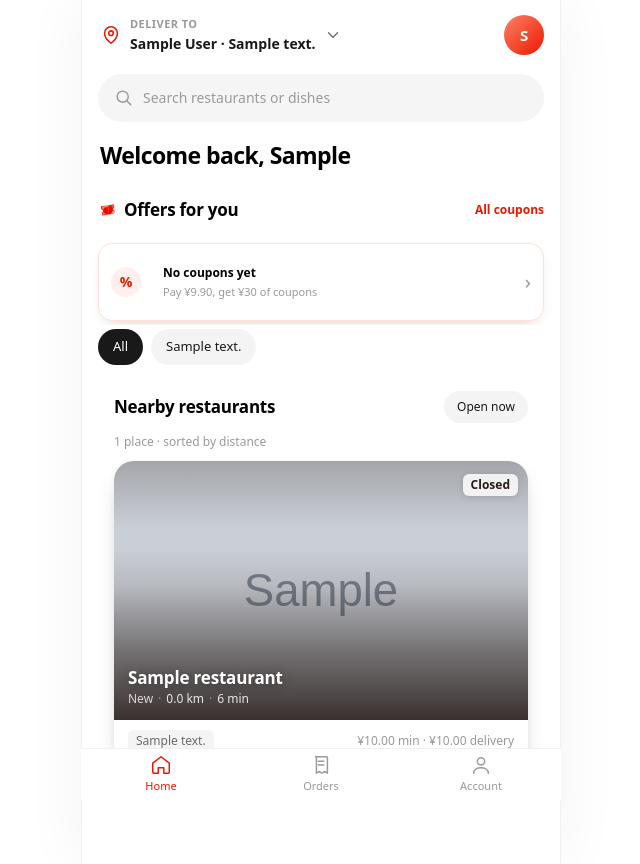
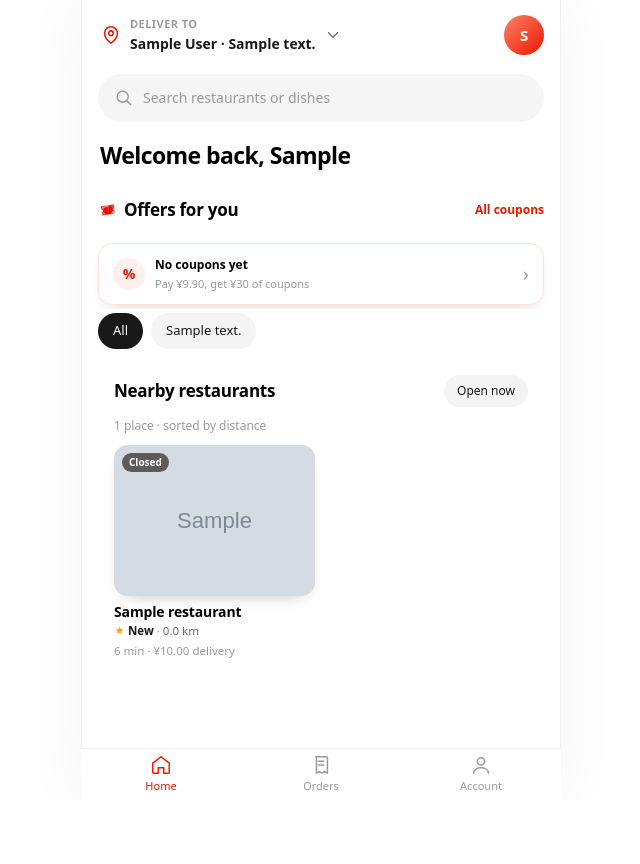
Before and after one commit to LiuZongrun7/xllm, a Flask app: page /customer/ in a window 1280 px wide. Shown: the whole page, without its empty margins (319-959 px from the left). After the commit the page ends 790 px from the top, so only its background shows below. Run offline with Flask 3, Linux system fonts and the light colour scheme; the visitor is signed in with stand-in values (Sample User, id 1); tables that the repository leaves empty hold one stand-in row (values such as "Sample post"); grey boxes marked "Sample" are stand-in pictures.

Commit message:
home: a two-column grid that shows its cards' minds
Restaurant cards are half as wide and twice as informative: photo on top,
then name, rating with a 30-day order count, distance, ETA and delivery fee,
and a row of the visitor's own coupon chips. One screen now compares four
kitchens instead of two.

Coupons themselves stopped being rectangles with a small sticker: a generated
blank ticket (red stub, cream body, perforation) is the card background and
the amount, title and expiry are laid over it — on the coupon list and in the
home strip, which is now a row of the same tickets.

```diff
--- a/server/customer/routes.py
+++ b/server/customer/routes.py
@@ -37,7 +37,7 @@
 ================================================================================
 """
 
-from datetime import datetime
+from datetime import datetime, timedelta
 from decimal import Decimal
 
 from flask import Blueprint, current_app, render_template, request
@@ -97,14 +97,32 @@ def _distance(restaurant: Restaurant, address: CustomerAddress | None):
                         float(address.lat), float(address.lng))
 
 
+def _orders_last_30d(restaurant_ids: list[int] | None = None) -> dict[int, int]:
+    """近 30 天每家店的成交单量（取消的不算）—— 卡片上那句"月售 xx"。
+
+    一次聚合查完所有店，不要在循环里按店查（4 家店看不出差别，
+    40 家店就是 40 次往返）。
+    """
+    cutoff = datetime.now() - timedelta(days=30)
+    query = (db.session.query(Order.restaurant_id, db.func.count(Order.id))
+             .filter(Order.created_at >= cutoff, Order.status != "cancelled"))
+    if restaurant_ids is not None:
+        if not restaurant_ids:
+            return {}
+        query = query.filter(Order.restaurant_id.in_(restaurant_ids))
+    return {rid: int(count) for rid, count in query.group_by(Order.restaurant_id).all()}
+
+
 def _restaurant_card(rest: Restaurant, address: CustomerAddress | None,
-                     with_menu: bool = False) -> dict:
+                     with_menu: bool = False,
+                     orders_30d: int | None = None) -> dict:
     distance = _distance(rest, address)
     data = rest.to_dict(with_menu=with_menu)
     data.update({
         "distance_km": distance,
         "rating": rating_summary("restaurant", rest.id)["rating"],
         "review_count": rating_summary("restaurant", rest.id)["review_count"],
+        "orders_30d": orders_30d if orders_30d is not None else 0,
         "state": restaurant_state(rest),
         "emoji": cuisine_emoji(rest.cuisine),
         "eta_minutes": int(rest.avg_prep_minutes or 20) + (
@@ -137,7 +155,10 @@ def _visible_restaurants(q: str = "", cuisine: str = "", only_open: bool = False
         query = query.filter(Restaurant.cuisine == cuisine)
 
     address = _my_address()
-    cards = [_restaurant_card(rest, address) for rest in query.all()]
+    rows = query.all()
+    counts = _orders_last_30d([rest.id for rest in rows])
+    cards = [_restaurant_card(rest, address, orders_30d=counts.get(rest.id, 0))
+             for rest in rows]
     if only_open:
         cards = [c for c in cards if c["state"]["accepting"]]
 
@@ -293,7 +314,8 @@ def restaurant_detail(restaurant_id: int):
         return err("Restaurant not found", 404)
     address = _my_address()
     distance = _distance(rest, address)
-    card = _restaurant_card(rest, address, with_menu=True)
+    card = _restaurant_card(rest, address, with_menu=True,
+                            orders_30d=_orders_last_30d([rest.id]).get(rest.id, 0))
     card["within_radius"] = (
         distance is not None and distance <= float(rest.delivery_radius_km)
     )
--- a/server/customer/static/css/customer.css
+++ b/server/customer/static/css/customer.css
@@ -869,6 +869,10 @@ body.c-body {
   gap: 10px;
   overflow-x: auto;
   scroll-snap-type: x mandatory;
+  /* ⚠️ 负边距 + 内边距让两边的卡片能滑到屏幕边缘，但 scroll-snap 会无视这层
+     padding，把第一张卡直接吸到容器边缘（实测 scrollLeft 变成 16，第一个券
+     被裁掉一截）。补一条 scroll-padding-left 才让吸附点和内容对齐。 */
+  scroll-padding-left: 16px;
   padding: 2px 16px 4px;
   margin: 0 -16px;
   scrollbar-width: none;
@@ -876,67 +880,38 @@ body.c-body {
 }
 .c-offers__track::-webkit-scrollbar { display: none; }
 
+/* 券条里唯一的例外：一张券都没有时，用这张占满一行的卡片代替票券 */
 .c-offertile {
-  position: relative;
-  flex: none;
-  scroll-snap-align: start;
-  display: flex;
-  align-items: stretch;
-  min-width: 176px;
-  max-width: 214px;
+  display: flex;
+  align-items: center;
+  gap: 10px;
+  width: 100%;
+  padding: 12px 14px;
   border-radius: 14px;
   background: #fff;
   border: 1px solid #FFE1D8;
-  box-shadow: 0 6px 16px -10px rgba(38, 18, 10, .35);
-  overflow: hidden;
+  box-shadow: 0 6px 16px -10px rgba(38, 18, 10, .3);
   text-decoration: none;
   color: inherit;
 }
-/* 票券左右两端的小缺口 */
-.c-offertile::before,
-.c-offertile::after {
-  content: "";
-  position: absolute;
-  left: 62px;
-  width: 10px;
-  height: 10px;
+.c-offertile__badge {
+  flex: none;
+  width: 32px; height: 32px;
+  display: grid; place-items: center;
   border-radius: 50%;
-  background: var(--c-bg, #F7F7F7);
-  border: 1px solid #FFE1D8;
-}
-.c-offertile::before { top: -6px; }
-.c-offertile::after { bottom: -6px; }
-
-.c-offertile__amount {
-  flex: none;
-  width: 68px;
-  display: flex;
-  align-items: center;
-  justify-content: center;
   background: var(--c-primary-weak);
   color: var(--c-primary);
-  font-size: 21px;
   font-weight: 800;
-  letter-spacing: -.02em;
-  border-right: 1px dashed #FFD2C6;
-}
-.c-offertile__amount small { font-size: 12px; font-weight: 700; margin-right: 1px; }
+  font-size: 14px;
+}
 .c-offertile__body {
   flex: 1;
   min-width: 0;
   display: flex;
   flex-direction: column;
-  justify-content: center;
   gap: 2px;
-  padding: 10px 12px;
-}
-.c-offertile__title {
-  font-size: var(--fs-6);
-  font-weight: 700;
-  white-space: nowrap;
-  overflow: hidden;
-  text-overflow: ellipsis;
-}
+}
+.c-offertile__title { font-size: var(--fs-6); font-weight: 700; }
 .c-offertile__sub {
   font-size: 11px;
   color: var(--c-text-3);
@@ -944,30 +919,97 @@ body.c-body {
   overflow: hidden;
   text-overflow: ellipsis;
 }
-
-/* 没有券时的那张：占满一行，不打票券缺口 */
-.c-offertile--empty {
-  align-items: center;
-  gap: 10px;
-  padding: 10px 12px;
+.c-offertile__chev { flex: none; color: var(--c-text-3); font-size: 20px; }
+
+/* ── 首页的双列餐厅网格 ──
+   一屏能看到四家，图在上、决策信息在下，横向比较不用点进去。 */
+.c-restgrid {
+  display: grid;
+  grid-template-columns: 1fr 1fr;
+  gap: 14px 12px;
+}
+.c-restgrid > .c-card { grid-column: 1 / -1; }
+
+.c-tile { display: flex; flex-direction: column; gap: 7px; text-decoration: none; color: inherit; }
+.c-tile:active { transform: scale(.985); }
+
+.c-tile__media {
+  position: relative;
+  display: block;
+  aspect-ratio: 4 / 3;
+  border-radius: 14px;
+  overflow: hidden;
+  box-shadow: 0 8px 18px -12px rgba(38, 18, 10, .4);
+}
+.c-tile__media .c-photo {
+  position: absolute;
+  inset: 0;
+  width: 100%; height: 100%;
+  object-fit: cover;
+  opacity: 0;
+  transition: opacity .25s ease, transform .45s cubic-bezier(.2, .7, .3, 1);
+}
+.c-tile__media .c-photo.is-loaded { opacity: 1; }
+.c-tile:hover .c-tile__media .c-photo { transform: scale(1.05); }
+.c-tile__fallback {
+  position: absolute; inset: 0;
+  display: flex; align-items: center; justify-content: center;
+  font-size: 40px;
+}
+.c-tile__state {
+  position: absolute;
+  left: 8px; top: 8px;
+  padding: 2px 7px;
+  border-radius: var(--r-pill);
+  background: rgba(24, 12, 8, .62);
+  -webkit-backdrop-filter: blur(6px);
+  backdrop-filter: blur(6px);
+  color: #fff;
+  font-size: 10px;
+  font-weight: 700;
+}
+
+.c-tile__body { display: flex; flex-direction: column; gap: 2px; min-width: 0; }
+.c-tile__name {
+  font-size: 14px;
+  font-weight: 700;
+  letter-spacing: -.01em;
+  line-height: 1.25;
+  display: -webkit-box;
+  -webkit-line-clamp: 1;
+  -webkit-box-orient: vertical;
+  overflow: hidden;
+}
+.c-tile__meta {
+  display: flex;
+  align-items: center;
+  gap: 3px;
+  font-size: 11.5px;
+  color: var(--c-text-2);
   min-width: 0;
-  max-width: none;
-  width: 100%;
-  border-radius: 14px;
-}
-.c-offertile--empty::before,
-.c-offertile--empty::after { display: none; }
-.c-offertile--empty .c-offertile__badge {
+  white-space: nowrap;
+  overflow: hidden;
+  text-overflow: ellipsis;
+}
+.c-tile__meta b { font-weight: 700; color: var(--c-text); }
+.c-tile__star { display: inline-flex; align-items: center; color: #F5A623; }
+.c-tile__star svg { width: 11px; height: 11px; }
+.c-tile__dim { color: var(--c-text-3); }
+.c-tile__dot { color: var(--c-text-3); }
+
+.c-tile__chips { display: flex; gap: 4px; margin-top: 1px; overflow: hidden; }
+.c-tile__chip {
   flex: none;
-  width: 30px; height: 30px;
-  display: grid; place-items: center;
-  border-radius: 50%;
-  background: var(--c-primary-weak);
-  color: var(--c-primary);
-  font-weight: 800;
-  font-size: 14px;
-}
-.c-offertile__chev { flex: none; color: var(--c-text-3); font-size: 20px; }
+  padding: 1px 5px;
+  border-radius: 4px;
+  background: #FFF1EA;
+  border: 1px solid #FFD9C7;
+  color: #C2410C;
+  font-size: 10px;
+  font-weight: 700;
+  line-height: 1.5;
+}
+.c-tile__chip--more { background: #F6F6F6; border-color: #EAEAEA; color: var(--c-text-3); }
 
 /* ── 餐厅详情页 ── */
 .c-restpage { padding-bottom: 4px; }
--- a/server/customer/static/js/customer.js
+++ b/server/customer/static/js/customer.js
@@ -619,6 +619,59 @@
       '</span></a>';
   }
 
+  /* 首页的双列餐厅卡片。
+     和搜索页那张大卡不同：这里是"一眼比四家"，所以图在上（4:3），
+     下面三行分别放 店名 / 评分·月售·距离 / 时长·配送费，最后一行挂优惠。
+     所有决策信息都在卡面，不用点进去。 */
+  function couponChips(coupons, restaurantId) {
+    var usable = (coupons || []).filter(function (c) {
+      return !c.restaurant_id || c.restaurant_id === restaurantId;
+    });
+    if (!usable.length) return '';
+    var out = usable.slice(0, 2).map(function (c) {
+      var label = c.discount_type === 'percent'
+        ? Math.round(c.discount_value) + '%'
+        : '\u00A5' + compactAmount(c.discount_value);
+      return '<span class="c-tile__chip">\u2212' + esc(label) + ' off</span>';
+    });
+    if (usable.length > 2) {
+      out.push('<span class="c-tile__chip c-tile__chip--more">+' + (usable.length - 2) + '</span>');
+    }
+    return '<span class="c-tile__chips">' + out.join('') + '</span>';
+  }
+
+  function restaurantTileHtml(card, coupons) {
+    var distance = card.distance_km == null ? 'Nearby'
+      : Number(card.distance_km).toFixed(1) + ' km';
+    var rating = card.rating == null ? 'New' : Number(card.rating).toFixed(1);
+    var sales = card.orders_30d ? '(' + card.orders_30d + ')' : '';
+    var restState = card.state || {};
+    var media = card.cover_url
+      ? '<img class="c-photo" src="' + esc(card.cover_url) + '" alt="" loading="lazy" ' +
+        'decoding="async" onload="this.classList.add(\'is-loaded\')" onerror="this.remove()">'
+      : '<span class="c-tile__fallback" aria-hidden="true">' +
+        esc(card.emoji || '\uD83C\uDF7D\uFE0F') + '</span>';
+    var closed = restState.accepting === false
+      ? '<span class="c-tile__state">' + esc(restState.label || 'Closed') + '</span>'
+      : '';
+    return '<a class="c-tile" href="/customer/restaurant/' + card.id + '">' +
+      '<span class="c-tile__media" style="background:' + restaurantTint(card.id) + '">' +
+        media + closed +
+      '</span>' +
+      '<span class="c-tile__body">' +
+        '<span class="c-tile__name">' + esc(card.name) + '</span>' +
+        '<span class="c-tile__meta">' +
+          '<span class="c-tile__star" aria-hidden="true">' + ICON.starTiny + '</span>' +
+          '<b>' + esc(rating) + '</b>' +
+          (sales ? '<span class="c-tile__dim">' + esc(sales) + '</span>' : '') +
+          '<span class="c-tile__dot">\u00B7</span><span>' + esc(distance) + '</span>' +
+        '</span>' +
+        '<span class="c-tile__meta c-tile__dim">' + (card.eta_minutes || 25) + ' min \u00B7 ' +
+          money(card.delivery_fee) + ' delivery</span>' +
+        couponChips(coupons, card.id) +
+      '</span></a>';
+  }
+
   function starsHtml(rating) {
     var value = Math.round(Number(rating) || 0);
     var out = '<span class="c-stars c-stars--sm" aria-label="' + value + ' out of 5 stars">';
@@ -666,7 +719,7 @@
      HOME
      --------------------------------------------------------- */
   function initHome() {
-    var state = { cuisine: '', openOnly: false, cuisines: [] };
+    var state = { cuisine: '', openOnly: false, cuisines: [], coupons: [] };
     var listEl = $('#home-restaurants');
     var cuisinesEl = $('#home-cuisines');
     var countEl = $('#home-count');
@@ -728,7 +781,9 @@
         }
         return;
       }
-      listEl.innerHTML = rows.map(restaurantCardHtml).join('');
+      listEl.innerHTML = rows.map(function (card) {
+        return restaurantTileHtml(card, state.coupons);
+      }).join('');
     }
 
     async function loadRestaurants() {
@@ -819,6 +874,7 @@
           return Number(b.discount_value) - Number(a.discount_value);
         });
         rows = rows.slice(0, 6);
+        state.coupons = data.available || [];
         if (!rows.length) {
           wrap.hidden = false;
           track.innerHTML =
@@ -840,11 +896,11 @@
             : 'no minimum';
           var days = coupon.expires_in_hours == null ? null : Math.floor(coupon.expires_in_hours / 24);
           var expires = days == null ? '' : (days <= 0 ? 'last day' : days + (days === 1 ? ' day left' : ' days left'));
-          return '<a class="c-offertile" href="/customer/coupons">' +
-            '<span class="c-offertile__amount">' + amount + '</span>' +
-            '<span class="c-offertile__body">' +
-              '<span class="c-offertile__title">' + esc(coupon.title) + '</span>' +
-              '<span class="c-offertile__sub">' + esc(threshold) +
+          return '<a class="c-coupon c-coupon--sm" href="/customer/coupons">' +
+            '<span class="c-coupon__value">' + amount + '</span>' +
+            '<span class="c-coupon__main">' +
+              '<span class="c-coupon__title">' + esc(coupon.title) + '</span>' +
+              '<span class="c-coupon__meta">' + esc(threshold) +
                 (expires ? ' \u00B7 ' + esc(expires) : '') + '</span>' +
             '</span></a>';
         }).join('');
@@ -855,8 +911,9 @@
 
     loadGreeting();
     loadActiveOrder();
-    loadOffers();
-    loadRestaurants();
+    /* 顺序有意义：先拿券，卡片上的优惠标签才有东西可挂。
+       loadOffers 自己吞掉错误，所以券接口挂了也只是延后一点出列表。 */
+    loadOffers().then(loadRestaurants);
   }
 
   /* ---------------------------------------------------------
@@ -3102,6 +3159,7 @@
       var badge = coupon.status === 'unused' && coupon.source === 'new_user'
         ? '<span class="c-coupon__badge c-coupon__badge--new">New member</span>' : '';
       var muted = coupon.status === 'unused' ? '' : ' c-coupon--muted';
+      /* 票券底板是生成的一张空白券（左红右米白），文字按比例叠上去 */
       return '<div class="c-coupon' + muted + '">' +
         '<div class="c-coupon__value">' + amount +
           '<span class="c-coupon__threshold">' + esc(threshold) + '</span></div>' +
--- a/server/customer/templates/customer/home.html
+++ b/server/customer/templates/customer/home.html
@@ -57,7 +57,7 @@
       <button class="c-filter c-filter--sm" id="home-open" type="button" aria-pressed="false">Open now</button>
     </div>
     <p class="c-section__meta" id="home-count"></p>
-    <div class="c-stack c-stack--sm" id="home-restaurants" aria-live="polite">
+    <div class="c-restgrid" id="home-restaurants" aria-live="polite">
       <div class="c-card c-restcard-skel">
         <span class="c-skel c-skel--thumb"></span>
         <div class="c-restcard-skel__body">
```
Also changed, not shown: other parts of server/customer/static/css/customer.css (+67 -49 lines), docs/art-spec.json (+7 -0 lines), server/customer/static/img/coupon-card.webp (added).
